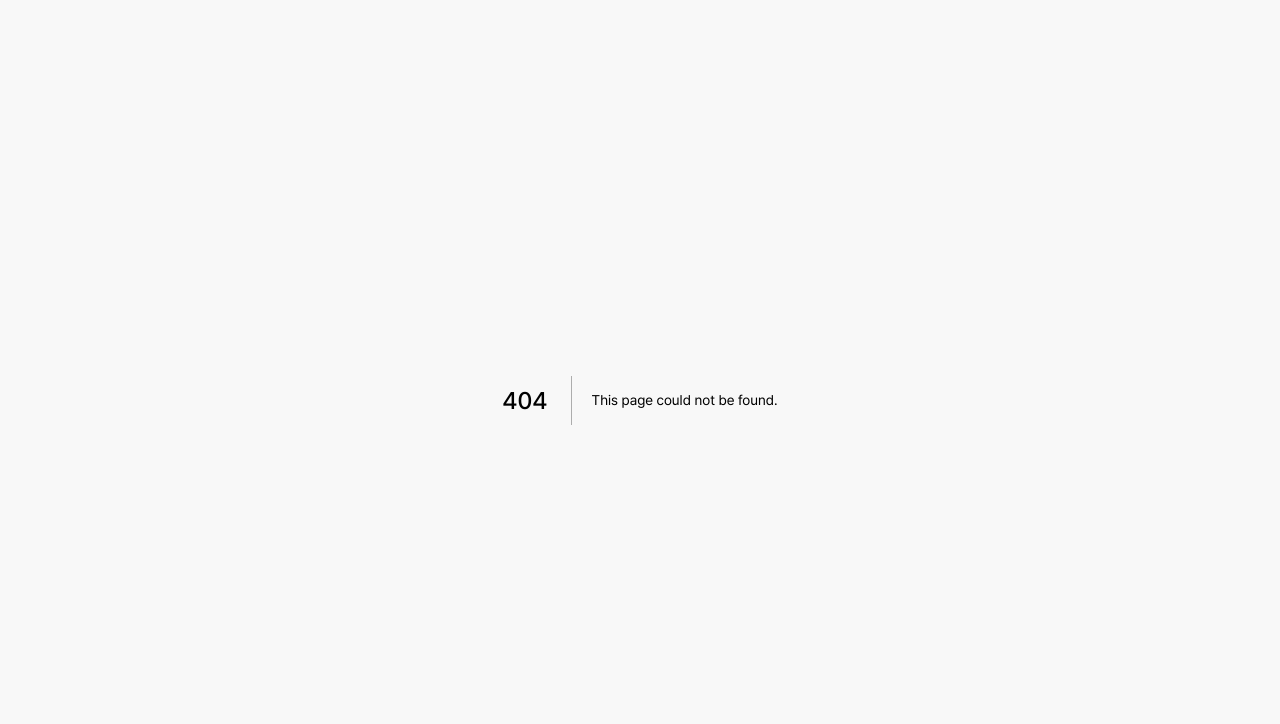
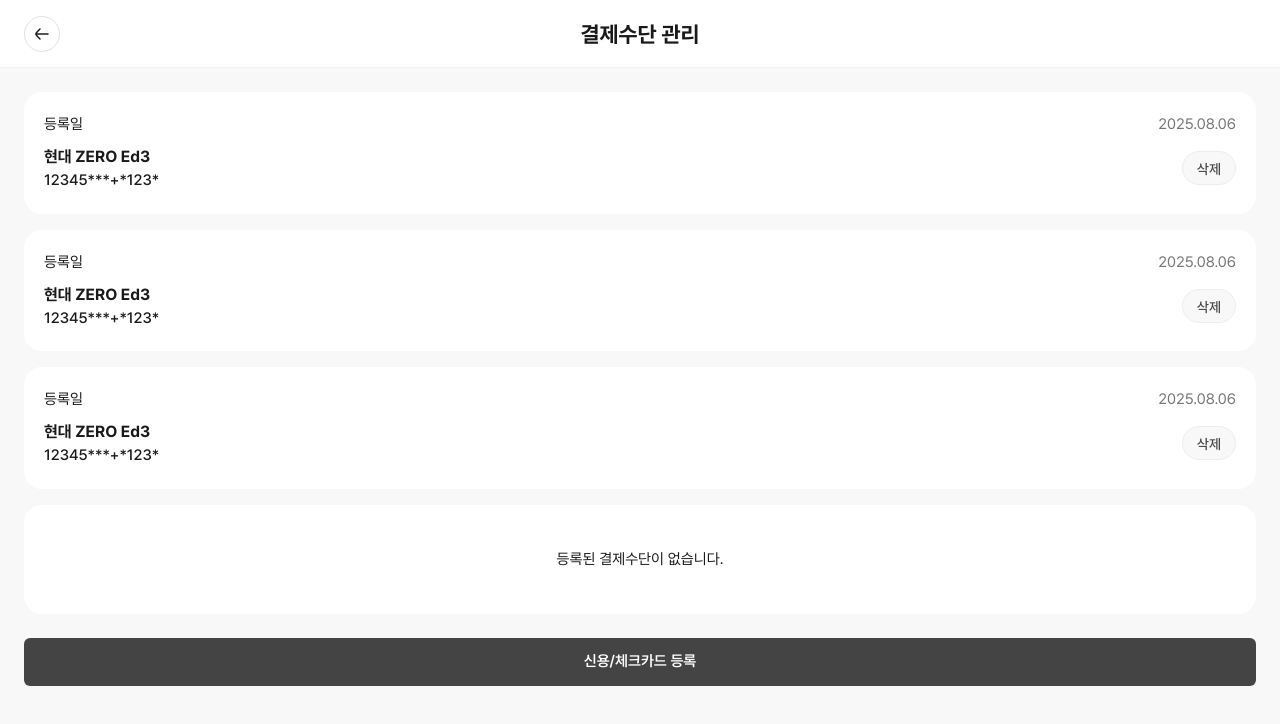
Before and after one commit to nalpari/whale-erp-pickup-app-pub, a Next.js app: page /mypage/payment in a window 1280 px wide. Before the commit this address had no page. Shown: the top 724 px of the page. Built offline with nearby package versions, Linux system fonts and the light colour scheme.

Commit message:
style: 결제수단 관리 페이지 추가

```diff
--- /dev/null
+++ b/src/app/(sub)/mypage/payment/page.tsx
@@ -0,0 +1,5 @@
+import PaymentMethod from '@/components/mypage/PaymentMethod'
+
+export default function PaymentPage() {
+  return <PaymentMethod />
+}
--- a/src/components/mypage/MyPageMain.tsx
+++ b/src/components/mypage/MyPageMain.tsx
@@ -61,7 +61,7 @@
             <i className="mypage-arr"></i>
           </div>
         </button>
-        <button className="mypage-menu-item">
+        <button className="mypage-menu-item" onClick={() => router.push('/mypage/payment')}>
           <div className="mypage-item-tit">결제수단 관리</div>
           <div className="mypage-txt">
             <i className="mypage-arr"></i>
--- /dev/null
+++ b/src/components/mypage/PaymentMethod.tsx
@@ -0,0 +1,55 @@
+export default function PaymentMethod() {
+  return (
+    <div className="sub-contents">
+      <div className="sub-contents-inner">
+        <div className="payment-method-list">
+          <div className="payment-method-item">
+            <div className="payment-method-item-date">
+              <span className="tit">등록일</span>
+              <span className="data">2025.08.06</span>
+            </div>
+            <div className="payment-method-item-data-wrap">
+              <div className="payment-method-item-info">
+                <div className="payment-method-item-tit">현대 ZERO Ed3</div>
+                <div className="payment-method-item-data">12345***+*123*</div>
+              </div>
+              <button className="review-update-btn-item">삭제</button>
+            </div>
+          </div>
+          <div className="payment-method-item">
+            <div className="payment-method-item-date">
+              <span className="tit">등록일</span>
+              <span className="data">2025.08.06</span>
+            </div>
+            <div className="payment-method-item-data-wrap">
+              <div className="payment-method-item-info">
+                <div className="payment-method-item-tit">현대 ZERO Ed3</div>
+                <div className="payment-method-item-data">12345***+*123*</div>
+              </div>
+              <button className="review-update-btn-item">삭제</button>
+            </div>
+          </div>
+          <div className="payment-method-item">
+            <div className="payment-method-item-date">
+              <span className="tit">등록일</span>
+              <span className="data">2025.08.06</span>
+            </div>
+            <div className="payment-method-item-data-wrap">
+              <div className="payment-method-item-info">
+                <div className="payment-method-item-tit">현대 ZERO Ed3</div>
+                <div className="payment-method-item-data">12345***+*123*</div>
+              </div>
+              <button className="review-update-btn-item">삭제</button>
+            </div>
+          </div>
+          <div className="payment-method-item">
+            <div className="payment-method-item-empty">등록된 결제수단이 없습니다.</div>
+          </div>
+        </div>
+        <div className="payment-method-btn-wrap">
+          <button className="btn-form black block">신용/체크카드 등록</button>
+        </div>
+      </div>
+    </div>
+  )
+}
--- a/src/constants/HeaderMenu.ts
+++ b/src/constants/HeaderMenu.ts
@@ -88,6 +88,11 @@
     title: '구매후기 관리',
     basket: false,
   },
+  '/mypage/payment': {
+    url: '/mypage',
+    title: '결제수단 관리',
+    basket: false,
+  },
 }
 
 // 동적 라우트 패턴 매칭을 위한 함수
--- a/src/styles/components/_contents.scss
+++ b/src/styles/components/_contents.scss
@@ -2795,6 +2795,8 @@
     margin-left: auto;
     @include flex(6px);
     align-items: center;
+  }
+}
 .review-update-btn-item {
   height: 34px;
   padding: 0 14px;
@@ -2804,8 +2806,6 @@
   @include fontDefinition(14px, 500, 34px);
   color: #444;
 }
-  }
-}
 .review-photo-wrap {
   padding-top: 24px;
   border-top: 1px solid #ededed;
@@ -2823,6 +2823,59 @@
     margin-top: 18px;
   }
 }
+// 결제수단 관리
+.payment-method-list {
+  @include flex(16px);
+  flex-direction: column;
+}
+.payment-method-item {
+  padding: 22px 20px;
+  border-radius: 18px;
+  background: #fff;
+  .payment-method-item-date {
+    @include flex(0px);
+    align-items: center;
+    .tit {
+      @include fontDefinition(15px, 400, 140%);
+      color: #1a1a1a;
+    }
+    .data {
+      margin-left: auto;
+      @include fontDefinition(15px, 400, 140%);
+      color: #777;
+    }
+  }
+  .payment-method-item-data-wrap {
+    @include flex(0px);
+    align-items: center;
+    margin-top: 10px;
+  }
+  .payment-method-item-info {
+    .payment-method-item-tit {
+      @include fontDefinition(16px, 700, 150%);
+      color: #1a1a1a;
+    }
+    .payment-method-item-data {
+      @include fontDefinition(15px, 500, 150%);
+      color: #1a1a1a;
+    }
+  }
+  .review-update-btn-item {
+    margin-left: auto;
+  }
+}
+.payment-method-btn-wrap {
+  margin-top: 24px;
+}
+.payment-method-item-empty {
+  @include fontDefinition(15px, 400, 140%);
+  color: #1a1a1a;
+  word-break: keep-all;
+  text-align: center;
+  padding: 22px 20px;
+  border-radius: 18px;
+  background: #fff;
+}
 
 @media screen and (max-width: 321px) {
   .header {
```
Lines whose indentation alone changed are shown as unchanged.
